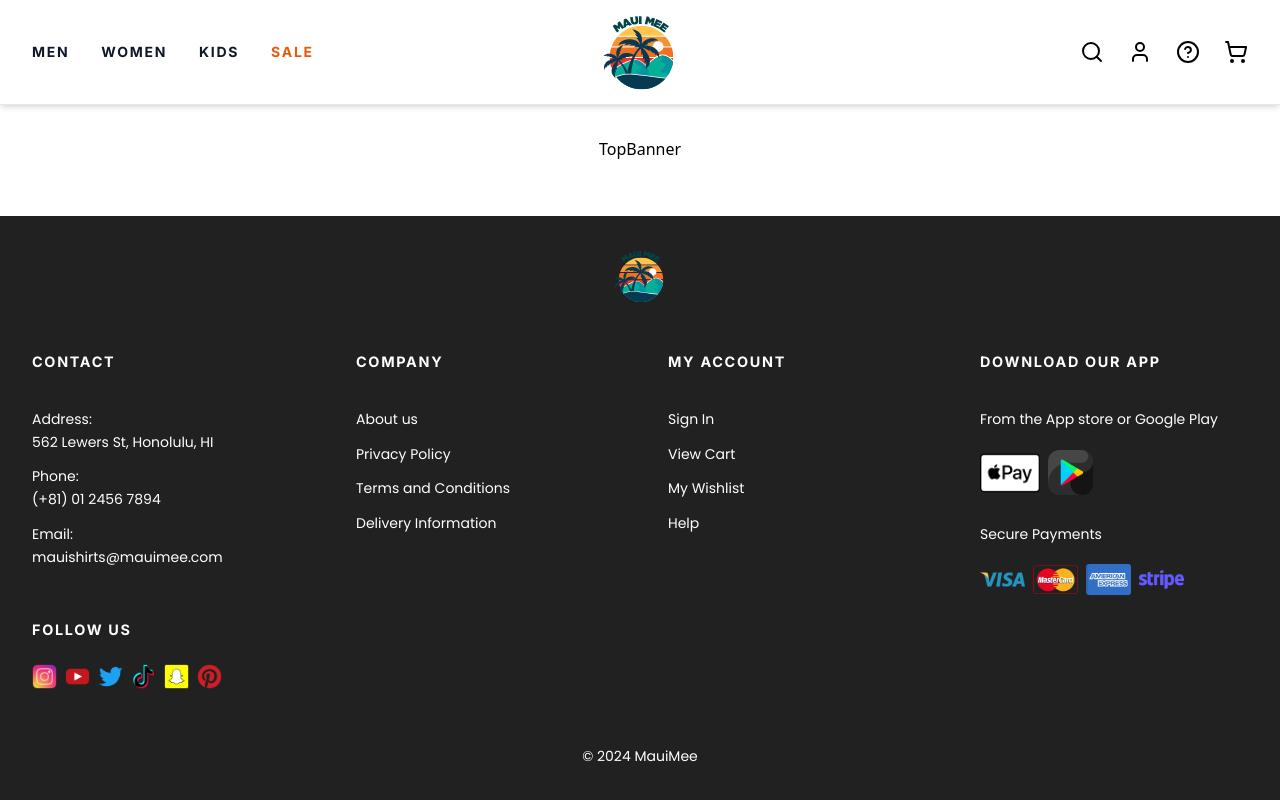
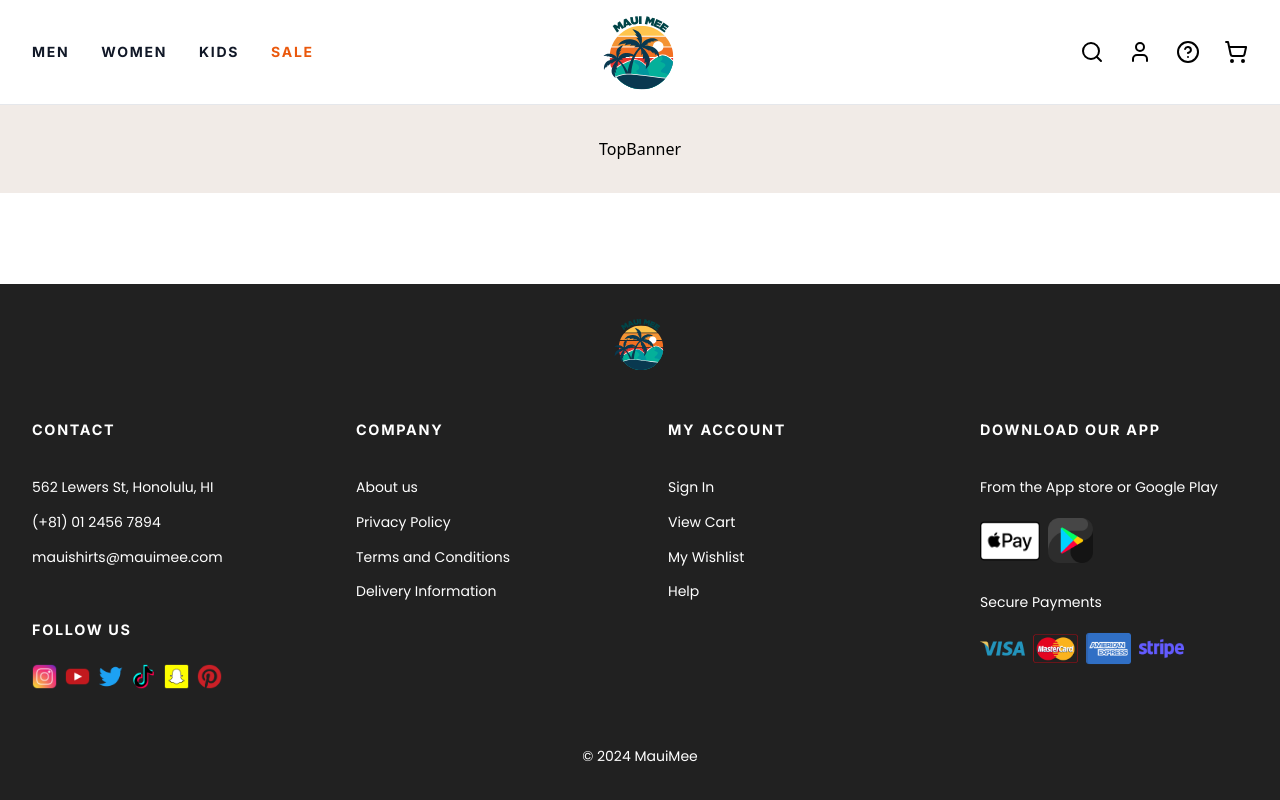
Before and after one commit to chun-eric/okinawamee, a React (Vite) app: page / in a window 1280 px wide. Built offline with nearby package versions, Linux system fonts and the light colour scheme.

Commit message:
Fix header z-index issue

```diff
--- a/src/components/layout/Footer/Footer.jsx
+++ b/src/components/layout/Footer/Footer.jsx
@@ -15,7 +15,7 @@ import stripe from "../../../assets/footer_assets/pay/stripe.png";
 
 const Footer = () => {
   return (
-    <footer className='relative  w-full bg-customFooterBackground px-4 py-8 lg:px-8 mt-auto'>
+    <footer className='relative  w-full bg-customFooterBackground px-4 py-8 lg:px-8 mt-auto z-[1000]'>
       <div className='mx-auto max-w-7xl'>
         {/* Logo */}
         <div className='flex justify-center mb-3'>
@@ -27,21 +27,9 @@ const Footer = () => {
           {/* Contact and SM Icons */}
           <div className='flex flex-col items-center space-y-3 lg:items-start'>
             <h4>Contact</h4>
-            <p>
-              Address:
-              <br />
-              562 Lewers St, Honolulu, HI
-            </p>
-            <p>
-              Phone:
-              <br />
-              (+81) 01 2456 7894
-            </p>
-            <p>
-              Email:
-              <br />
-              mauishirts@mauimee.com
-            </p>
+            <p>562 Lewers St, Honolulu, HI</p>
+            <p>(+81) 01 2456 7894</p>
+            <p>mauishirts@mauimee.com</p>
 
             <div className='py-4 flex flex-col gap-0 '>
               <h4>Follow us</h4>
--- a/src/components/layout/Header/Header.jsx
+++ b/src/components/layout/Header/Header.jsx
@@ -8,11 +8,11 @@ function Header() {
     <>
       {/* Mobile Header Component */}
       <div className='lg:hidden'>
-        <header className='w-full fixed top-0 z-50'>
+        <header className='w-full fixed top-0 z-[9999] bg-white'>
           <MobileHeader />
         </header>
         {/* Spacer */}
-        <div className='h-16'></div>
+        <div className='h-20'></div>
       </div>
 
       {/* Desktop Header Component */}
--- a/src/components/layout/TopBanner/TopBanner.jsx
+++ b/src/components/layout/TopBanner/TopBanner.jsx
@@ -1,5 +1,9 @@
 const TopBanner = () => {
-  return <div className='mt-8 mb-8 lg:mt-8 lg:mt-8'>TopBanner</div>;
+  return (
+    <div className='relative w-full pt-8 pb-8 lg:pt-8 lg:pb-8 bg-[#f1ebe7] h-auto z-[1000]'>
+      TopBanner
+    </div>
+  );
 };
 
 export default TopBanner;
```
